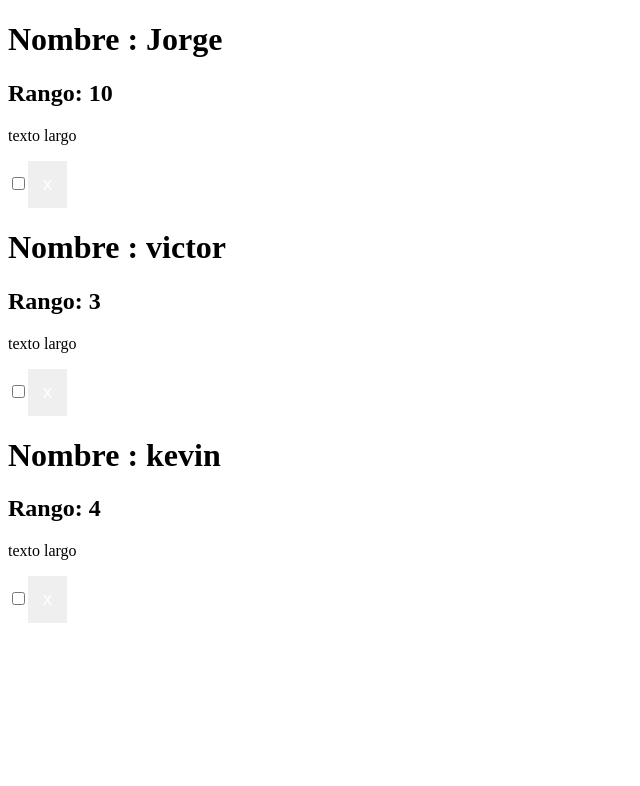
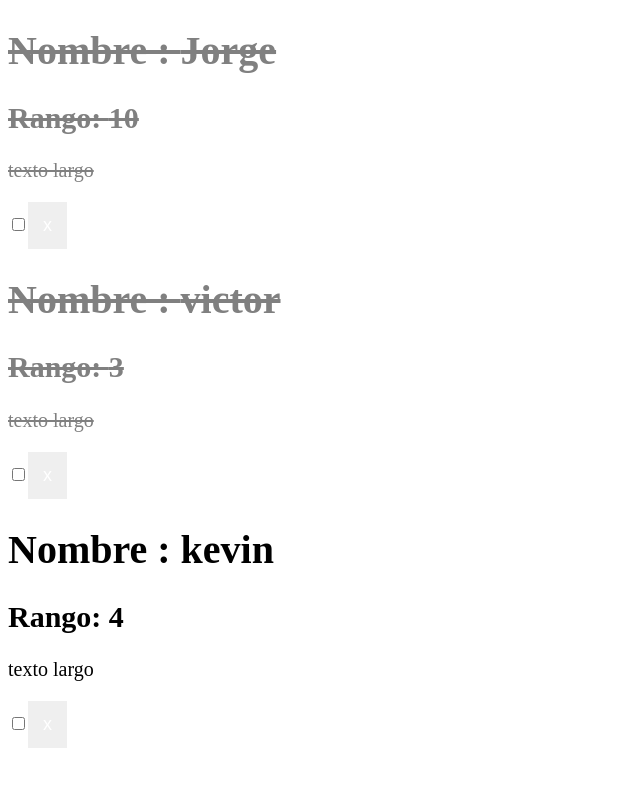
Before and after one commit to JA21/Proyecto-react, a React (Create React App) app: page / in a window 1280 px wide. Shown: the top 786 px of the page, without its empty margins (0-640 px from the left). Built offline with nearby package versions, Linux system fonts and the light colour scheme.

Commit message:
Manejando estilo mediante condicionales

```diff
--- a/src/Components/Info.js
+++ b/src/Components/Info.js
@@ -1,5 +1,7 @@
 import React,{Component} from 'react';
 import Infos from './Infos';
+
+
 
 class Info extends Component{
     render(){
--- a/src/Components/Infos.js
+++ b/src/Components/Infos.js
@@ -1,11 +1,21 @@
 import React, { Component } from 'react';
 import './info.css';
+
 class Infos extends Component {
+
+    stylocompleto(){
+        return{
+        fontSize: '20px',
+        color: this.props.tarea.estado ? 'gray': 'black',
+        textDecoration: this.props.tarea.estado ? 'line-through': 'none'
+    }
+}
+
     render() {
 
         const {tarea}=this.props;
         //const redcolor = {Background: 'red'}
-        return <div >
+        return <div style={this.stylocompleto()}>
             <h1>Nombre : {tarea.Nombre}</h1>
             <h2>Rango: {tarea.rango}</h2>
             <p>{tarea.descripcion}</p>
```
